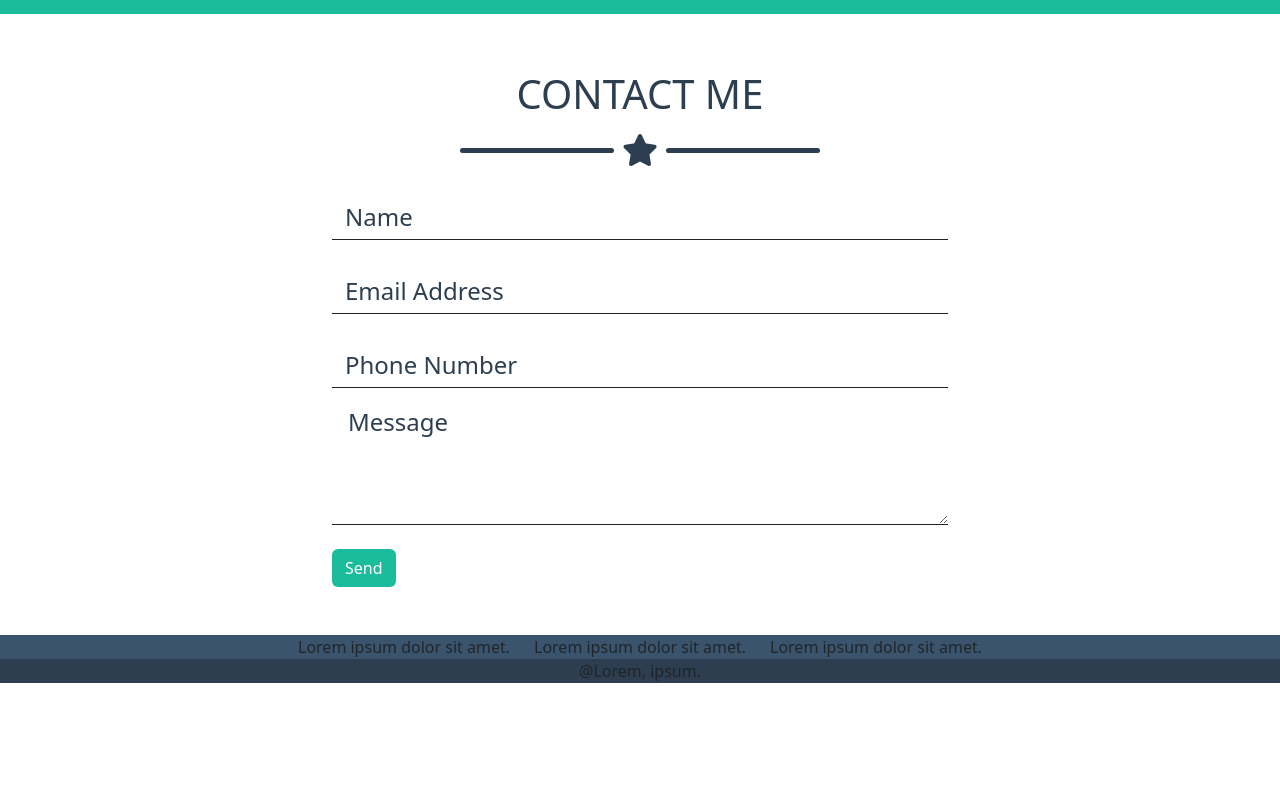
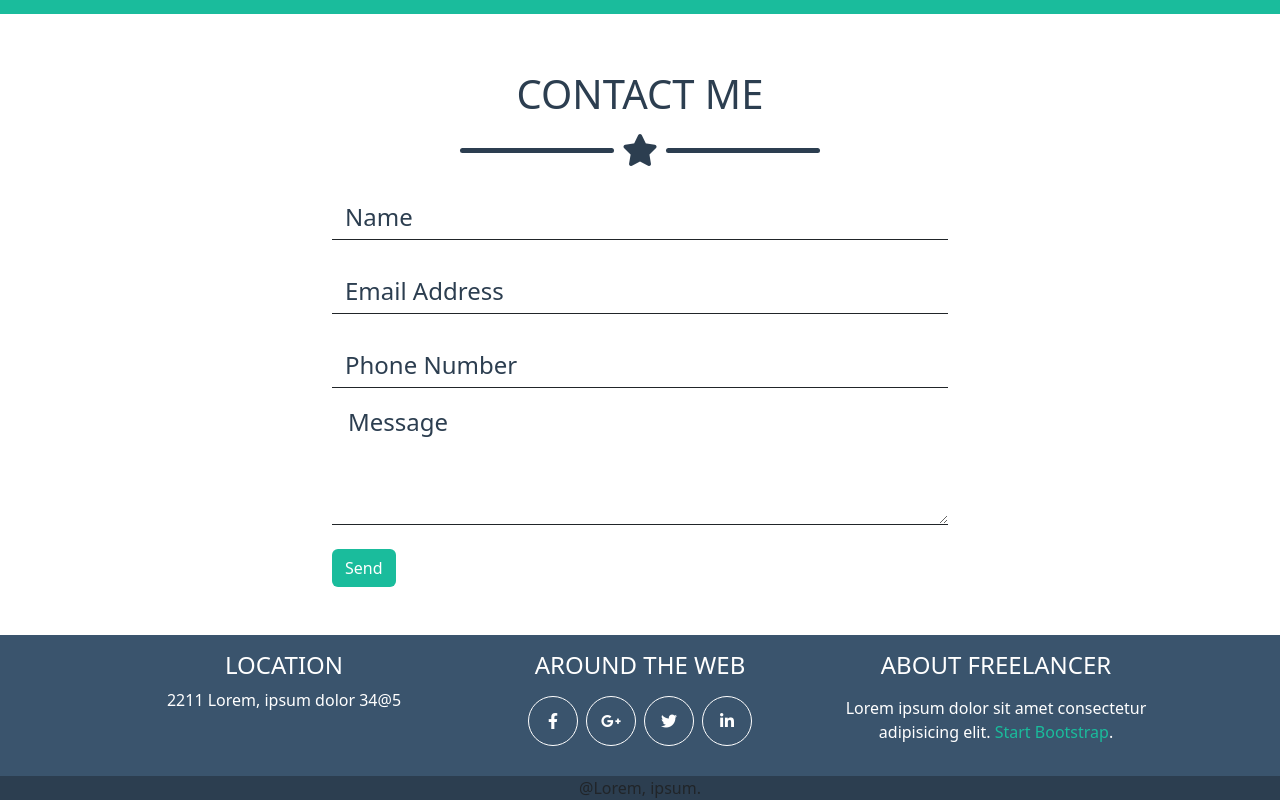
Before and after one commit to MatteoTarabella04/html-css-bootstrap-freelancer, a plain HTML site: page index.html in a window 1280 px wide. Shown: the part 1833-2633 px from the top of the page. Before the commit the page ends 2516 px from the top, so only its background shows below. Drawn offline with nearby package versions, Linux system fonts and the light colour scheme.

Commit message:
fix forum + add footer top elements

```diff
--- a/assets/css/style.css
+++ b/assets/css/style.css
@@ -131,6 +131,15 @@ section:nth-child(odd) {
     background-color: var(--bg-footer-lighter);
 }
 
+.round {
+    width: 50px;
+    aspect-ratio: 1/1;
+}
+
+#footer_top a:last-child {
+    color: var(--bg-section-aqua);
+}
+
 
 #footer_bottom {
     background-color: var(--bg-head-blue);
--- a/index.html
+++ b/index.html
@@ -176,7 +176,8 @@
             <section id="contact">
                 <div class="container w-50">
 
-                    <h2 class="fs-1 text-center text-uppercase mt-5 p-2">contact me</h2>
+                    <h2 class="fs-1 text-center text-uppercase mt-5 p-2">contact
+                        me</h2>
                     <div class="star w-100 text-center d-flex
                         align-items-center justify-content-center mb-3">
                         <div class="line w-25 rounded-3"></div>
@@ -187,28 +188,28 @@
                     <div class="form-floating mb-3">
                         <input type="name" class="form-control border-0
                             border-bottom rounded-0 border-dark"
-                            id="floatingInput" placeholder="Name">
+                            id="floatingName" placeholder="Name">
                         <label for="floatingInput" class="fs-4">Name</label>
                     </div>
                     <div class="form-floating mb-3">
                         <input type="email" class="form-control border-0
                             border-bottom rounded-0 border-dark"
-                            id="floatingInput" placeholder="Email Address">
+                            id="floatingMail" placeholder="Email Address">
                         <label for="floatingInput" class="fs-4">Email Address</label>
                     </div>
                     <div class="form-floating mb-3">
                         <input type="tel" class="form-control border-0
                             border-bottom rounded-0 border-dark"
-                            id="floatingInput" placeholder="Phone Number">
+                            id="floatingNumb" placeholder="Phone Number">
                         <label for="floatingInput" class="fs-4">Phone Number</label>
                     </div>
                     <div class="mb-3">
                         <label for="message" class="fs-4 ps-3">Message</label>
-                        <textarea class="form-control border-0 border-bottom rounded-0 border-dark " id="text_area" rows="3"></textarea>
+                        <textarea class="form-control border-0 border-bottom
+                            rounded-0 border-dark " id="text_area" rows="3"></textarea>
                     </div>
 
                     <button class="btn send text-white mt-2 mb-5">Send</button>
-
                 </div>
             </section>
             <!-- /#contact -->
@@ -216,24 +217,39 @@
         <!-- /#app_main -->
 
         <footer id="app_footer">
-            <div id="footer_top">
-                <div class="container">
-
-                    <div class="link_foot d-flex align-items-center flex-md-row
-                        justify-content-md-around text-center">
-                        <div class="row">
-                            <div class="col-12 col-md-4 col-lg-4 col-xl-4">
-                                Lorem ipsum dolor sit amet.
-                            </div>
-                            <div class="col-12 col-md-4 col-lg-4 col-xl-4">
-                                Lorem ipsum dolor sit amet.
-                            </div>
-                            <div class="col-12 col-md-4 col-lg-4 col-xl-4">
-                                Lorem ipsum dolor sit amet.
+            <div id="footer_top" class="text-white">
+                <div class="container px-5 py-3">
+                    <div class="row row-cols-1 row-cols-md-3">
+                        <div class="col text-center">
+                            <h4>LOCATION</h4>
+                            <p>2211 Lorem, ipsum dolor 34@5</p>
+                        </div>
+                        <div class="col text-center">
+                            <h4 class="mb-3">AROUND THE WEB</h4>
+                            <div class="social d-flex gap-2 justify-content-center">
+                                <div class="round d-flex flex-column justify-content-center border border-white rounded-circle">
+                                    <a href="#"><i class="fa-brands
+                                        fa-facebook-f text-white"></i></a>
+                                </div>
+                                <div class="round d-flex flex-column justify-content-center border border-white rounded-circle">
+                                    <a href="#"><i class="fa-brands
+                                        fa-google-plus-g text-white"></i></a>
+                                </div>
+                                <div class="round d-flex flex-column justify-content-center border border-white rounded-circle">
+                                    <a href="#"><i class="fa-brands
+                                        fa-twitter text-white"></i></a>
+                                </div>
+                                <div class="round d-flex flex-column justify-content-center border border-white rounded-circle">
+                                    <a href="#"><i class="fa-brands
+                                        fa-linkedin-in text-white"></i></a>
+                                </div>
                             </div>
                         </div>
+                        <div class="col text-center">
+                            <h4 class="mb-3">ABOUT FREELANCER</h4>
+                            <p>Lorem ipsum dolor sit amet consectetur adipisicing elit. <a class="text-decoration-none" href="">Start Bootstrap</a>.</p>
+                        </div>
                     </div>
-
                 </div>
             </div>
             <!-- /#footer_top -->
```
